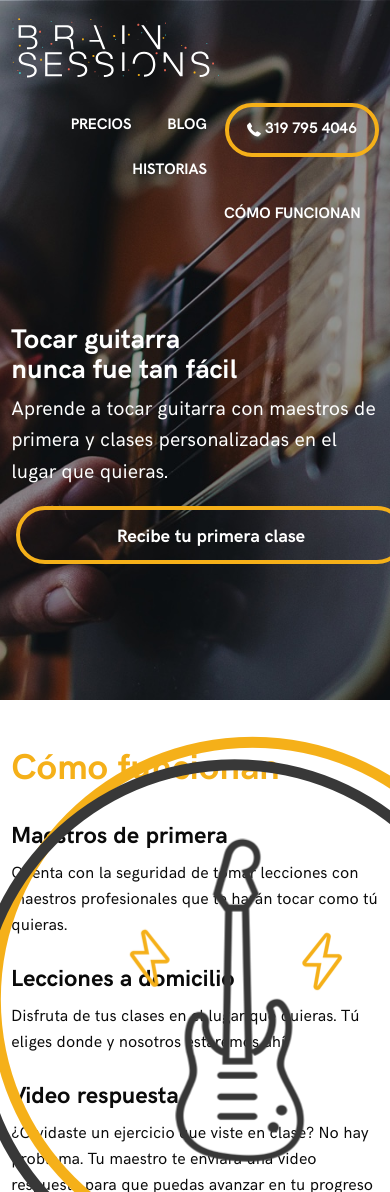
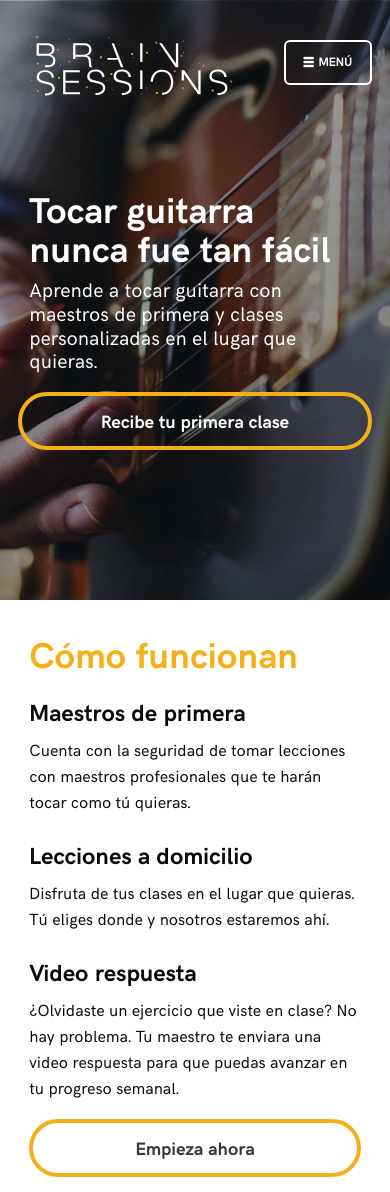
Before and after one commit to treeboxcompany/brainsessions, a PHP site: page /home.html in a window 390 px wide; the page is wider, and only the part inside the window is pictured. Shown: the top 1192 px of that part. Run offline with PHP 8.4, Linux system fonts and the light colour scheme; some libraries are stand-ins or nearby versions; some web fonts are replaced.

Commit message:
Responsive OK
[Update]
- Se Ajustó la versión responsive para móviles y tablets.

```diff
--- a/css/app.css
+++ b/css/app.css
@@ -50,6 +50,11 @@ footer .brand-center{
 
 footer .copyright{
 	margin-top: 2em;
+	font-size: .7em
+}
+footer .copyright a{
+	color: #383838;
+
 }
 
 html, body, form{
@@ -84,6 +89,11 @@ p{
   font-family: 'hk-regular', helvetica, arial, sans-serif;
   font-size: .9em;
 }
+
+small{
+	font-weight: 700;
+}
+
 
 #benefits-content, #howto-content{
   padding: 2em  0 0;
@@ -191,12 +201,27 @@ p{
 }
 
 #howto-content .bg-guitar{
-  background: url('../img/bg.png') no-repeat ;
+  background: url('../img/bg.png') no-repeat 100%;
   height: 549px;
   width: 419px;
   position: absolute;
   float: right;
   right: 0;
+}
+
+#offCanvas{
+	background: #383838;
+	color: #fff;
+}
+
+#offCanvas li a{
+	color: #fff;
+	font-weight: 700;
+}
+
+#offCanvas .button{
+	width: 70%;
+	margin: 5% 0 0 5% ;
 }
 
 #prices-content{
@@ -221,7 +246,7 @@ p{
   color: #fff;
   padding: 4em 0;
   background-position: center;
-  height: 100%;
+  height: 600px;
 }
 
 #stories-content a{
@@ -241,7 +266,8 @@ p{
 }
 
 #stories-content h4 span{
-  font-size: 15px;
+  font-size: .3em;
+  line-height: 10px;
 }
 
 #stories-content ul{
@@ -255,9 +281,9 @@ p{
 	color: #F5B11A;
 }
 #stories-content .video-testimonial{
-  background: url('../img/video-testimonial.png') no-repeat;
+  background: url('../img/video-testimonial.png') no-repeat 100%;
   height: 481px;
-  width: 525px;
+  width: 470px;
   position: absolute;
   float: left;
   left:  0;
@@ -312,7 +338,7 @@ p{
 .bx-wrapper .bx-viewport, .bx-wrapper .bx-loading {
 	box-shadow: none;
 	border: 0;
-	padding: 2em 0;
+	padding: 1em 0 0;
 	background: transparent;
 
 }
@@ -422,3 +448,85 @@ p{
 		border: 4px solid #fff;
 		color: #fff;
 	}
+
+.small-menu{
+	border: 2px solid #fff;
+	border-radius: 6px;
+}
+
+
+@media print, screen and (max-width: 59em) {
+	h1{
+		font-size: 2.5em;
+	}
+	#main-content{
+		height: 80%;
+	}
+	#stories-content .video-testimonial{
+		width: 370px;
+	}
+	#stories-content h4{
+		font-size: 2.2em;
+	}
+	#stories-content ul li{
+		font-size: 11px;
+		letter-spacing: -0.5em;
+	}
+	#stories-content .testimoniales p{
+		font-size: 1.2em;
+	}
+	.bx-wrapper .bx-viewport, .bx-wrapper .bx-loading{
+		padding: 1em 0 0;
+	}
+	.container{
+		padding: 1em;
+	}
+	.menu li{
+		 font-size: .8em;
+	}
+}
+
+@media print, screen and (max-width: 30em){
+	h1{
+		font-size: 2em;
+	}
+	#copy{
+		margin: 0;
+	}
+	.button{
+		margin: 0;
+		width: 100%
+	}
+	#main-content h2{
+		line-height: 1.2em;
+	}
+	#howto-content .bg-guitar, #stories-content .video-testimonial, #benefits-content .bg-guitar{
+		display: none;
+	}
+	#benefits-content, #howto-content{
+		padding: 1em 0 0;
+	}
+	#stories-content{
+		padding: 1em 0;
+	}
+	#stories-content h2{
+		text-align: center;
+	}
+	#stories-content h4{
+		font-size: 1.6em;
+	}
+	#stories-content h4 span{
+		font-size: .4em;
+	}
+	#howto-content h2, #stories-content h2, #benefits-content h2, #prices-content h2, #faqs-content h2{
+		    line-height: 1em;
+	}
+	#faqs-content p{
+		font-size: 1.1em;
+		line-height: 1.1em;
+	}
+	#stories-content .testimoniales p{
+		font-size: 1.2em;
+		line-height: 1.2em;
+	}
+}
--- a/home.html
+++ b/home.html
@@ -13,24 +13,42 @@
   </head>
   <body>
 
-
     <!-- TAREAS -->
         <!-- Incorporrar Google Analitycs -->
         <!-- Incorporar optim monster -->
         <!-- Incorporar Facebook Pixel -->
 
-<!-- Principal -->
 
+    <div class="off-canvas-wrapper">
+      <div class="off-canvas-wrapper-inner" data-off-canvas-wrapper>
+        <div id="offCanvas" class="off-canvas position-left" data-off-canvas>
+          <nav data-magellan>
+            <ul class="vertical menu">
+              <li><a href="#howto-content">Cómo funcionan las clases</a></li>
+              <li><a href="#stories-content">Historias</a></li>
+              <li><a href="#prices-content">Precios</a></li>
+              <li><a href="/blog">Blog</a></li>
+              <li><a href="tel:+573197954046" class="button"><i class="fi-telephone"></i>319 795 4046</a></li>
+            </ul>
+          </nav>
+        </div>
+
+          <div class="off-canvas-content" data-off-canvas-content>
+
+            <!-- Princial -->
             <main id="main-content">
               <!-- Menu -->
               <header id="menu-content" class="container">
                 <div class="callout row">
-      <div class="medium-3 columns">
+                  <div class="large-3 medium-3 small-8 columns">
                       <h2><img src="img/brainsessions-logo.svg" alt="logo Brain Sessions"></h2>
                   </div>
 
                    <nav>
-        <ul class="menu medium-9 columns align-right">
+                    <ul class="menu align-right show-for-small-only">
+                      <li><a href="#" data-toggle="offCanvas" class="small-menu"><i class="fi-list"></i>MENÚ</a></li>
+                    </ul>
+                    <ul class="menu medium-9 columns align-right show-for-medium">
                       <li><a href="tel:+573197954046" class="button"><i class="fi-telephone"></i>319 795 4046</a></li>
                       <li><a href="/blog">Blog</a></li>
                       <li><a href="#prices-content">Precios</a></li>
@@ -45,13 +63,13 @@
             <!-- Copy-->
             <article id="copy" class="container">
               <div class="row">
-    <h1 class="medium-7 columns">Tocar guitarra <br>nunca fue tan fácil</h1>
+                <h1 class="large-7 medium-8 small-12 columns">Tocar guitarra <br>nunca fue tan fácil</h1>
               </div>
               <div class="row">
-    <h2 class="medium-6 columns">Aprende a tocar guitarra con maestros de primera y clases personalizadas en el lugar que quieras.</h2>
+                <h2 class="large-7 medium-8 small-12 columns">Aprende a tocar guitarra con maestros de primera y clases personalizadas en el lugar que quieras.</h2>
               </div>
               <div class="row">
-    <a  href="#" class="button b-main medium-3 columns">Recibe tu primera clase</a>
+                <a  href="#" class="button b-main large-3 medium-4  small-12 columns">Recibe tu primera clase</a>
               </div>
             </article>
             <!-- Copy -->
@@ -64,7 +82,7 @@
             <section id="howto-content">
               <div class="bg-guitar"></div>
               <div class="container row">
-    <article class="medium-5 columns">
+                <article class="medium-5 small-12 columns">
                   <h2>Cómo funcionan</h2>
 
                     <h3>Maestros de primera</h3>
@@ -92,7 +109,7 @@
               <div class="row">
                 <div class="medium-offset-6 medium-6 columns">
                   <h2>Sobre la clases</h2>
-        <h4 class="medium-4 columns">4.7/5 <br><br><span>alumnos activos</span>
+                    <h4 class="medium-4 small-4 columns">4.7/5 <br><br><span>alumnos activos</span>
                       <ul class="stars">
                         <li><i class="fi-star"></i></li>
                         <li><i class="fi-star"></i></li>
@@ -101,8 +118,8 @@
                         <li><i class="fi-star"></i></li>
                       </ul>
                     </h4>
-        <h4 class="medium-4 columns">272 <br><br><span>alumnos activos</span></h4>
-        <h4 class="medium-4 columns">92% <br><br><span>han renovado su suscripción</span></h4>
+                    <h4 class="medium-4 small-4 columns">272 <br><br><span>alumnos activos</span></h4>
+                    <h4 class="medium-4 small-4 columns">92% <br><br><span>han renovado su suscripción</span></h4>
                     <div id="testimonial">
                       <ul class="bxslider">
                           <li class="testimoniales">
@@ -129,20 +140,13 @@
                               </div>
                               <div class="small-8 columns">
                                 <p>“Me sirvió para conseguir una ejecución más limpia y enfocada totalmente en la práctica, ¡más allá de la teoría!” <br> <small>Oscar Barreto</small></p>
-                    <ul class="stars">
-                      <li><i class="fi-star"></i></li>
-                      <li><i class="fi-star"></i></li>
-                      <li><i class="fi-star"></i></li>
-                      <li><i class="fi-star"></i></li>
-                      <li><i class="fi-star"></i></li>
-                    </ul>
                               </div>
                             </div>
                           </li>
 
                       </ul>
                     </div>
-        <a href="#" class="button b-black">Empieza ahora</a>
+                    <a href="#" class="button b-black small-12 columns">Empieza ahora</a>
                 </div>
               </div>
             </div>
@@ -164,7 +168,7 @@
                     <h3>Metodología abierta</h3>
                       <p>Preparamos un temario personalizado de acuerdo con tus intereses, gustos  musicales y objetivos con la guitarra, para que aprendas con la música que te gusta y no con la que te toca.</p>
 
-      <a href="#" class="button b-black">Empieza ahora</a>
+                  <a href="#" class="button b-black small-12 columns">Empieza ahora</a>
                 </article>
               </div>
               <div class="icon-brainsessionsamp"></div>
@@ -177,7 +181,7 @@
               <div class="container row">
                 <h2 class="text-center">Precios</h2>
                 <div class="row" data-equalizer data-equalize-on="small">
-      <div class="column small-10 medium-4">
+                  <div class="column small-12 medium-4">
                     <ul class="pricing-table no-bullet text-center">
                       <li></li>
                       <li class="title">Regular</li>
@@ -191,7 +195,7 @@
                     </ul>
                   </div>
 
-      <div class="column small-10 medium-4">
+                  <div class="column small-12 medium-4">
                     <ul class="pricing-table no-bullet text-center pricing-star">
                       <li class="title">Pro</li>
                       <li class="price">$320.000</li>
@@ -204,7 +208,7 @@
                     </ul>
                   </div>
 
-      <div class="column small-10 medium-4">
+                  <div class="column small-12 medium-4">
                     <ul class="pricing-table no-bullet text-center">
                       <li></li>
                       <li class="title">Curso Básico</li>
@@ -315,23 +315,19 @@
               <img src="img/brain-sessions-white.svg" alt="Brain Sessions Clases De Guitarra" class="brand-center">
             </div>
 
+            <div class="row container">
 
-
-  <p class="text-center copyright">© Brain Session 2017 | Términos de servicio | Politica de privacidad | Ayuda</p>
+              <p class="text-center copyright">© Brain Session 2017 | <a href="terminos" rel="nofollow">Términos de servicio</a> | <a href="http://clasesdeguitarra.co/politicas.html" rel="nofollow">Politica de privacidad</a> | <a href="#" rel="nofollow">Ayuda</a></p>
+            </div>
             </footer>
             <!-- Preguntas frecuentes -->
-
+          </div>
+      </div>
+    </div>
 
     <script src="https://ajax.googleapis.com/ajax/libs/jquery/3.1.0/jquery.min.js"></script>
     <script src="js/jquery.bxslider.min.js"></script>
     <script src="js/vendor/foundation.js"></script>
     <script src="js/app.js"></script>
-
-    <script type="text/javascript">
-      $(document).ready(function(){
-      $('.bxslider').bxSlider();
-      });
-    </script>
-
   </body>
 </html>
--- a/js/app.js
+++ b/js/app.js
@@ -1 +1,4 @@
 $(document).foundation()
+$(document).ready(function(){
+  $('.bxslider').bxSlider();
+  });
```
Also changed, not shown: other parts of home.html (+11 -22 lines). Lines whose indentation alone changed are shown as unchanged.
